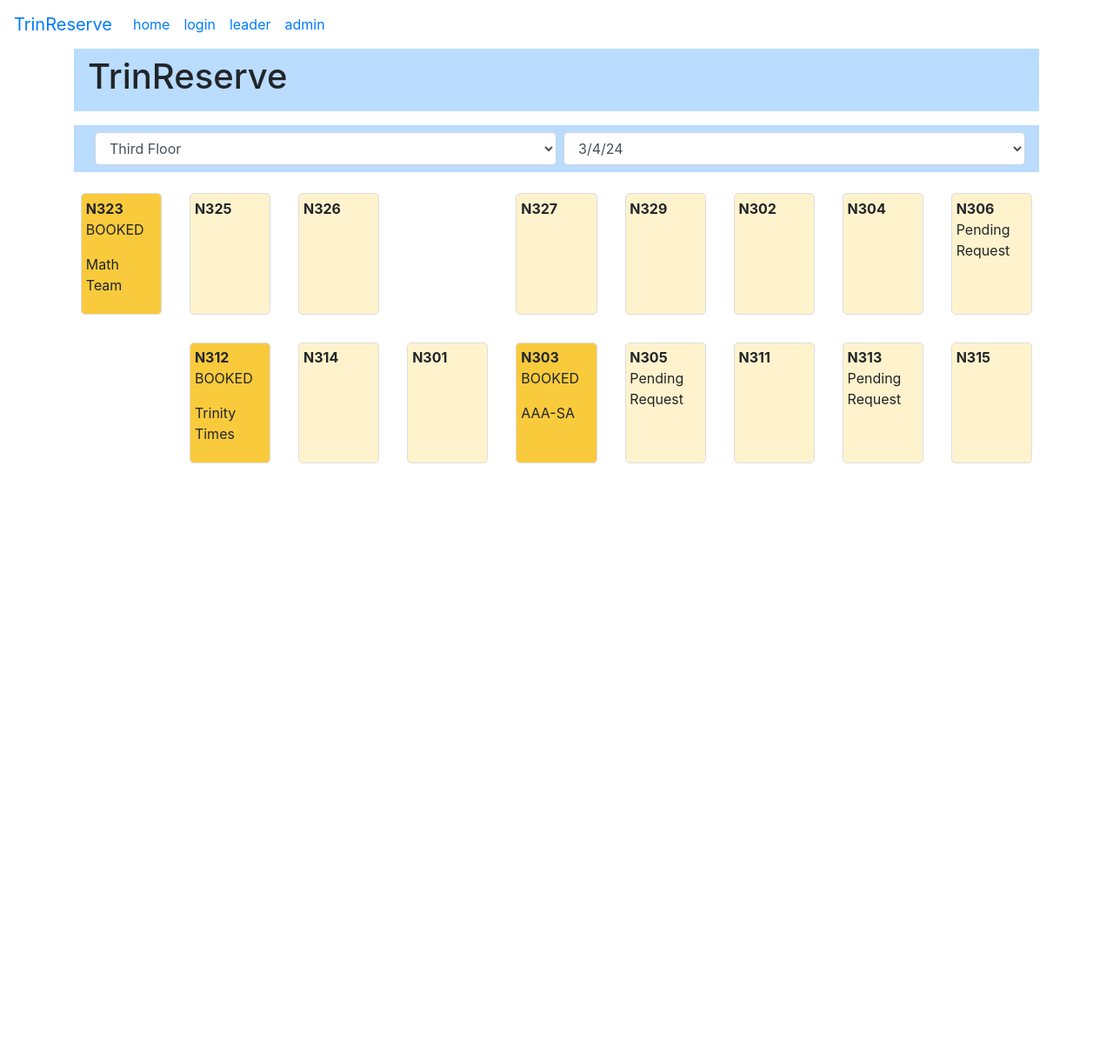
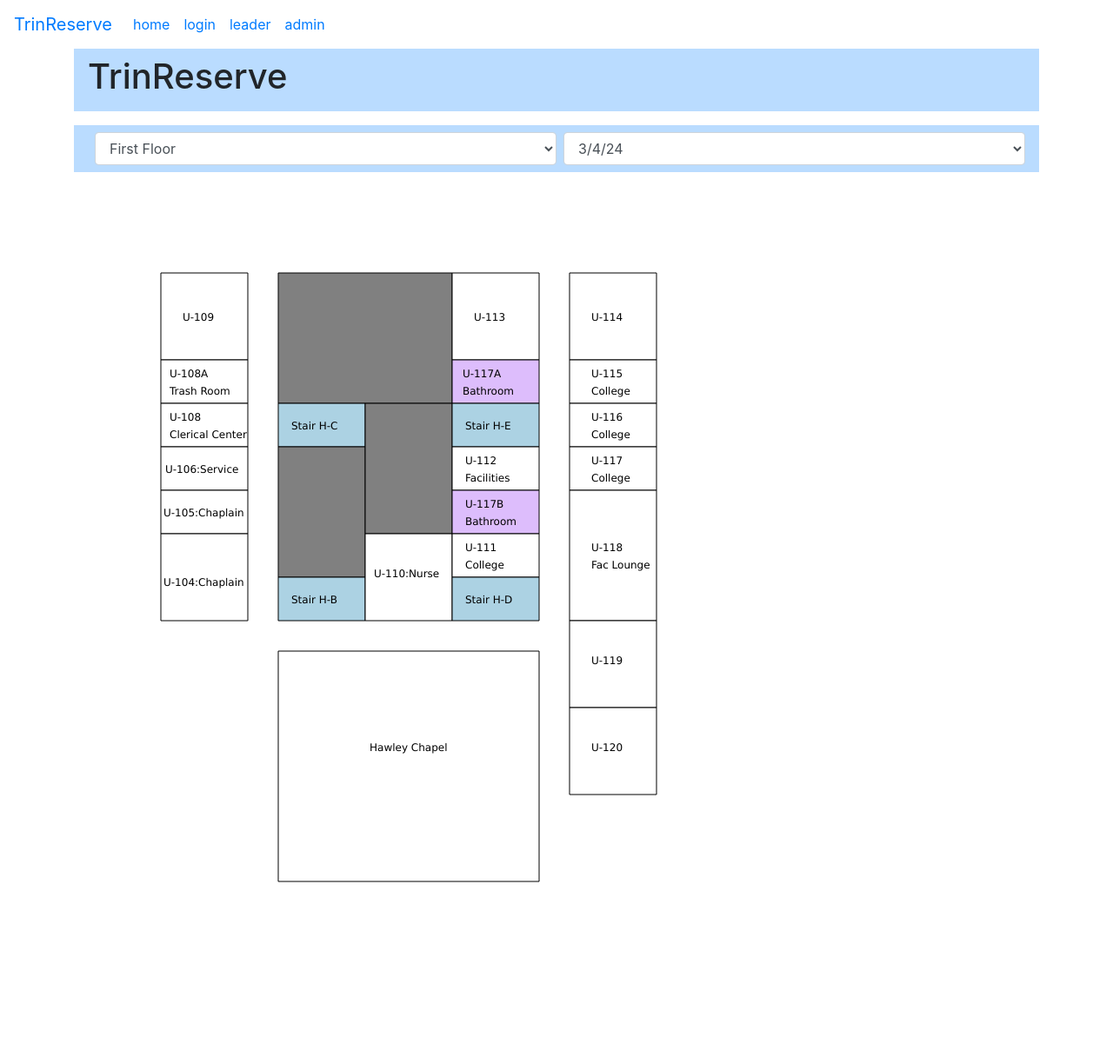
Before and after one commit to samlevy1/trinReserve, a Node server app: page /cancel/1/1/1 in a window 1280 px wide. Shown: the whole page at 87% size. Before the commit the page ends 800 px from the top, so only its background shows below. Run offline with Node 20, Linux system fonts and the light colour scheme.

Commit message:
svg
rooms

```diff
--- a/webapp_server/public/css/style.css
+++ b/webapp_server/public/css/style.css
@@ -137,6 +137,9 @@ svg{
 fill: rgb(201, 201, 201);
 }
 
+#floorContainer svg text {
+  fill: black !important;
+}
 
 /* form label, form input, form input[type="submit"] {
 font-size: 20px;
--- a/webapp_server/views/club/clubLeader.ejs
+++ b/webapp_server/views/club/clubLeader.ejs
@@ -1,4 +1,9 @@
 <%- include('../partials/header', {title:"TrinReserve"}) -%>
+<style>
+  #floorContainer svg text {
+    fill: black !important;
+  }
+</style>
 
 <div class="container">
   <div class="header">
@@ -6,10 +11,12 @@
   </div>
 
   <div class="header">
-        <select class="form-control">
-          <option>Third Floor</option>
-          <option>Second Floor</option>
-          <option>First Floor</option>
+      <select id="floorSelect" class="form-control">
+        <option value="FirstFloor">First Floor</option>
+        <option value="SecondFloorOld">Second Floor Old Building</option>
+        <option value="SecondFloorNew">Second Floor New Building</option>
+        <option value="ThirdFloorOld">Third Floor Old Building</option>
+        <option value="ThirdFloorNew">Third Floor New Building</option>
       </select>
       <select class="form-control">
           <option>3/4/24</option>
@@ -18,195 +25,47 @@
           <option>3/7/24</option>
           <option>3/8/24</option>
         </select>
-        <!-- <input type="text" class="form-control" placeholder="3/1/24"> -->
   </div>
 
-
-    <div class="grid">
-      <div class="booking-card booked">
-        <strong>N323</strong>
-        <p>BOOKED</p>
-        <p>Math Team</p>
-        <span class="tooltip-text">
-          <form action="/edit/date/N325/email" method="POST">
-
-            <label for="club">Email:</label>
-            <input type="text" id="club" name="club" value = "Math Team" readonly><br><br>
-            <label for="details">Password:</label>
-            <textarea type="text" id="details" name="details"> Calculating digits of pi</textarea>
-
-
-            <button type="submit" class="btn details-button">Edit</button>
-            <a href = "/cancel/date/N301/email"><button type="button" class="btn cancel-button">Cancel</button></a>
-
-          </form>
-
-
-        </span>
+  <div id="floorContainer">
+    <div id="FirstFloor" style="display: none;">
+      <%- include("Floor1.svg") %>
     </div>
-      <div class="booking-card available" id = "N325">
-        <span class="tooltip-text">
-          <form action="/reserve/date/N325/email" method="POST">
-
-            <label for="club">Club Name:</label>
-            <input type="text" name="club" placeholder = "Classics Club" />
-
-            <label for="N325Details">Meeting Details:</label>
-            <textarea type="text" id="N325Details" name="N325Details" placeholder = "Scanning Competition"></textarea>
-
-            <button type="submit" class="btn details-button">Reserve</button>
-
-          </form>
-
-        </span>
-        <strong>N325</strong>
-        <br></br>
-        <br></br>
-
-
+    <div id="SecondFloorOld" style="display: none;">
+      <%- include("Floor2Old.svg") %>
     </div>
-      <div class="booking-card available">
-        <span class="tooltip-text">
-          <form action="/reserve/date/N325/email" method="POST">
-
-            <label for="club">Club Name:</label>
-            <input type="text" name="club" placeholder = "Girls Who Code" />
-
-            <label for="N325Details">Meeting Details:</label>
-            <textarea type="text" id="N325Details" name="N325Details" placeholder = "Trying our best to be women in STEM"></textarea>
-
-            <button type="submit" class="btn details-button">Reserve</button>
-
-          </form>
-
-
-        </span>
-        <strong>N326</strong>
-        <br></br>
-        <br></br>
-
-
+    <div id="SecondFloorNew" style="display: none;">
+      <%- include("Floor2New.svg") %>
     </div>
-      <div class="booking-card empty">
-        <strong></strong>
-
+    <div id="ThirdFloorOld" style="display: none;">
+      <%- include("Floor3Old.svg") %>
     </div>
-      <div class="booking-card available">
-        <strong>N327</strong>
-        <br></br>
-        <br></br>
-
-
-      </div>
-      <div class="booking-card available">
-        <strong>N329</strong>
-        <br></br>
-        <br></br>
-
-
-      </div>
-      <!-- NEW ROW -->
-      <div class="booking-card available">
-        <strong>N302</strong>
-        <br></br>
-        <br></br>
-
-
-      </div>
-      <div class="booking-card available">
-        <strong>N304</strong>
-        <br></br>
-        <br></br>
-
-
-      </div>
-      <div class="booking-card pending">
-        <strong>N306</strong>
-        <p>Pending Request</p>
-      </div>
-      <div class="booking-card empty">
-        <strong> </strong>
-      </div>
-
-      <div class="booking-card booked">
-        <strong>N312</strong>
-        <p>BOOKED</p>
-        <p>Trinity Times</p>
-        <span class="tooltip-text">
-          <form action="/edit/date/N325/email" method="POST">
-
-            <label for="club">Club Name:</label>
-            <input type="text" name="club" value = "Trinity Times" readonly/>
-
-            <label for="N325Details">Meeting Details:</label>
-            <textarea type="text" id="N325Details" name="N325Details"> Working on the paper</textarea>
-
-            <button type="submit" class="btn details-button">Edit</button>
-            <a href = "/cancel/date/N301/email"><button type="button" class="btn cancel-button">Cancel</button></a>
-
-          </form>
-
-
-        </span>
-      </div>
-
-      <div class="booking-card available">
-        <strong>N314</strong>
-        <br></br>
-        <br></br>
-
-
-      </div>
-      <!-- NEW ROW -->
-      <div class="booking-card available">
-        <strong>N301</strong>
-        <br></br>
-        <br></br>
-
-
-      </div>
-      <div class="booking-card booked">
-        <strong>N303</strong>
-        <p>BOOKED</p>
-        <p>AAA-SA</p>
-        <span class="tooltip-text">
-          <form action="/edit/date/N303/email" method="POST">
-            <label for="club">Club Name:</label>
-            <input type="text" name="club" value = "AAA-SA" readonly/>
-
-            <label for="N325Details">Meeting Details:</label>
-            <textarea type="text" id="N325Details" name="N325Details"> Talking about stuff</textarea>
-
-            <button type="submit" class="btn details-button">Edit</button>
-            <a href = "/cancel/date/N301/email"><button type="button" class="btn cancel-button">Cancel</button></a>
-
-          </form>
-
-        </span>
-      </div>
-      <div class="booking-card pending">
-        <strong>N305</strong>
-        <p>Pending Request</p>
-      </div>
-      <div class="booking-card available">
-        <strong> N311</strong>
-        <br></br>
-        <br></br>
-
-
-      </div>
-      <div class="booking-card pending">
-        <strong>N313</strong>
-        <p>Pending Request</p>
-      </div>
-      <div class="booking-card available">
-        <strong>N315</strong>
-        <br></br>
-        <br></br>
-
-
+    <div id="ThirdFloorNew" style="display: none;">
+      <%- include("Floor3New.svg") %>
     </div>
   </div>
 </div>
 
 <%- include('../partials/footer') -%>
+
+<script>
+  document.addEventListener('DOMContentLoaded', function() {
+    var floorSelect = document.getElementById('floorSelect');
+
+    function showFloor(selectedFloor) {
+      // Hide all floors first
+      ['FirstFloor', 'SecondFloorOld', 'SecondFloorNew', 'ThirdFloorOld', 'ThirdFloorNew'].forEach(function(floor) {
+        document.getElementById(floor).style.display = 'none';
+      });
+      // Then show the selected floor
+      document.getElementById(selectedFloor).style.display = 'block';
+    }
+
+    // Initialize with the first floor showing, or adjust based on your requirements
+    showFloor('FirstFloor');
+
+    floorSelect.addEventListener('change', function() {
+      showFloor(this.value);
+    });
+  });
+</script>
```
Also changed, not shown: webapp_server/views/club/Floor1.svg (renamed from Floor1.svg), webapp_server/views/club/Floor2New.svg (renamed from Floor2New.svg), webapp_server/views/club/Floor2Old.svg (renamed from Floor2Old.svg), webapp_server/views/club/Floor3New.svg (renamed from thirdfloor.svg), webapp_server/views/club/Floor3Old.svg (renamed from addonThird.svg). Lines whose indentation alone changed are shown as unchanged.
